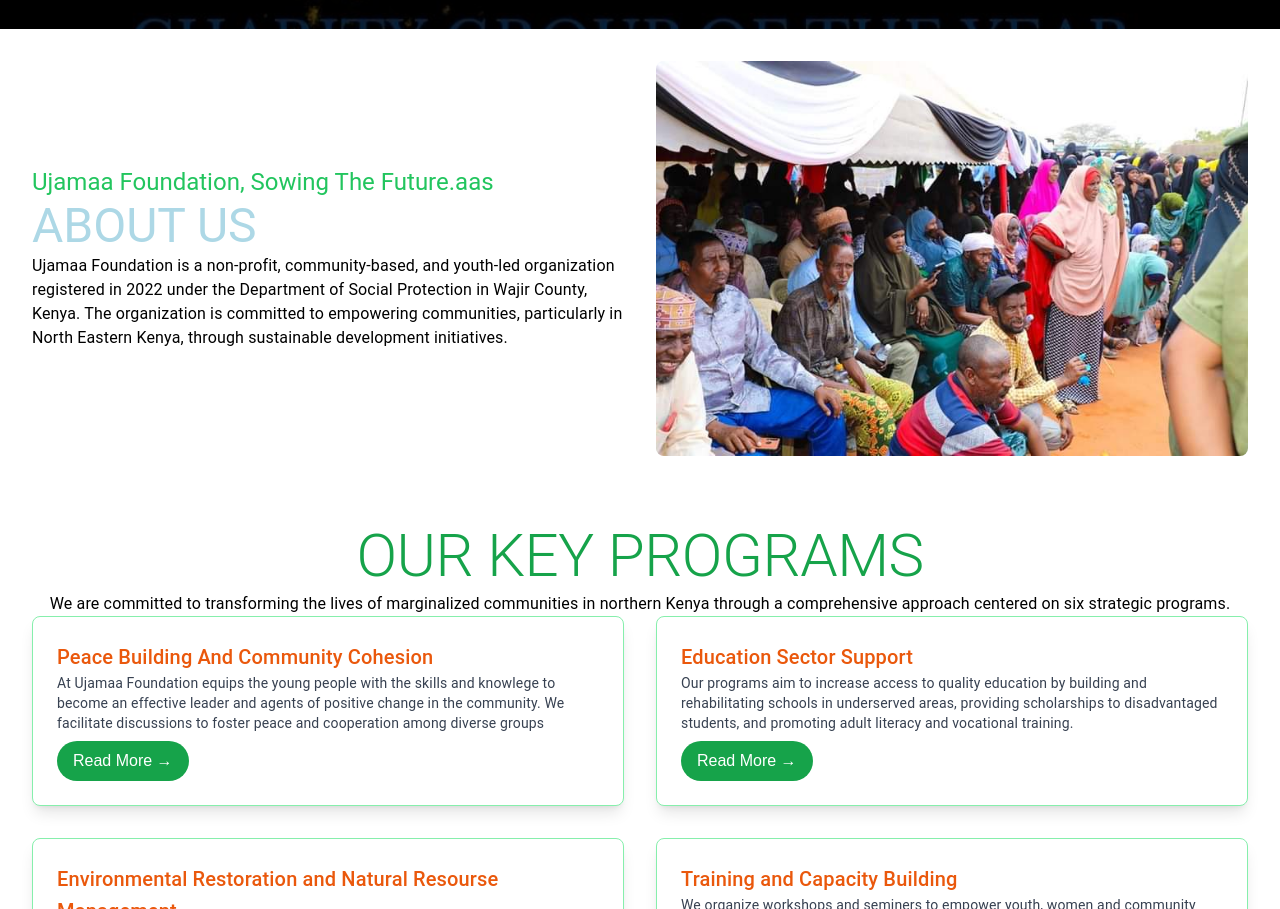
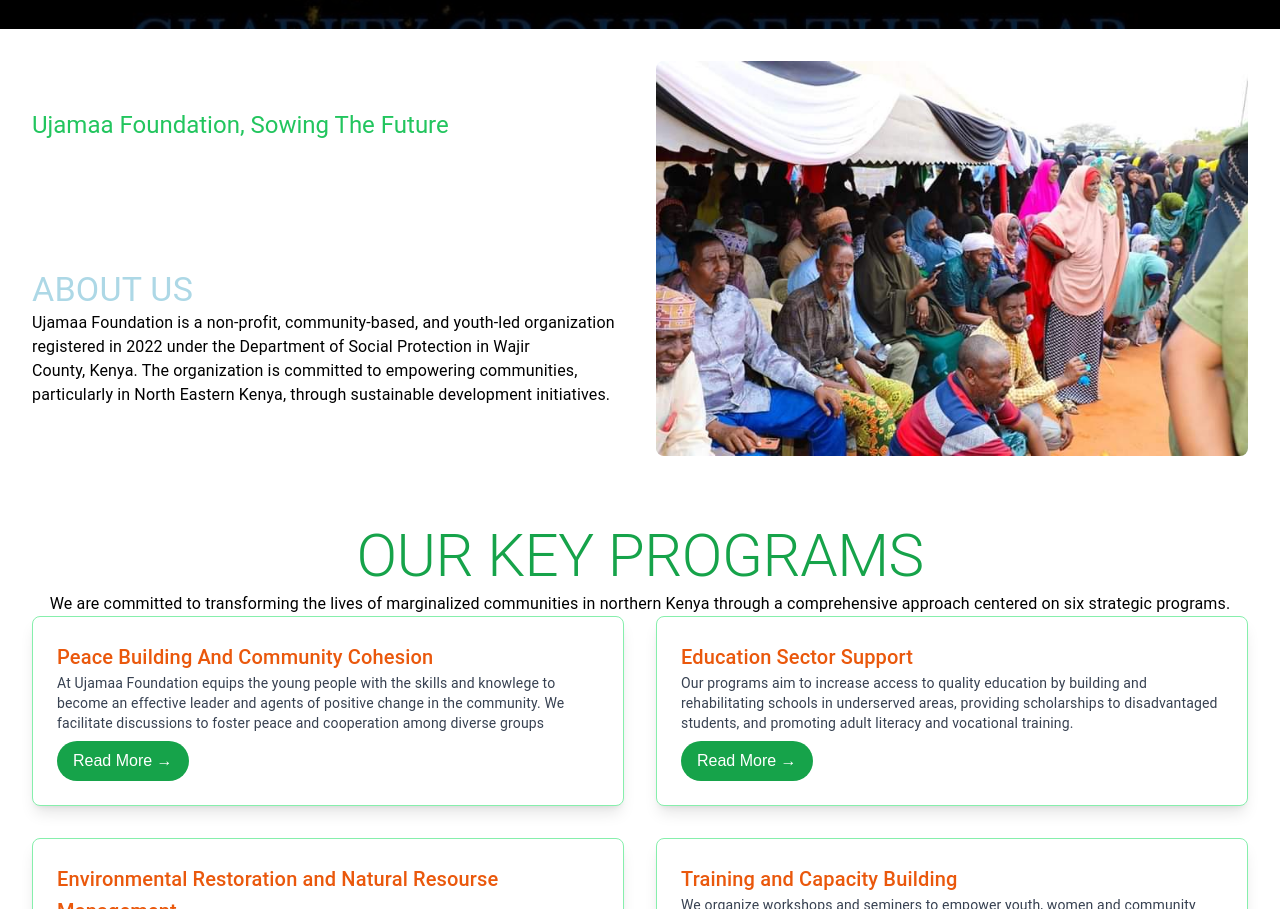
Before and after one commit to ahmednule/Ujamaa-Foundation, a Next.js app: page / in a window 1280 px wide. Shown: the part 971-1880 px from the top of the page. Built offline with nearby package versions, Linux system fonts and the light colour scheme.

Commit message:
update: just updated the mission of the foundation so that it appears on the top of the component representing the diffrence

```diff
--- a/src/components/AboutUs.jsx
+++ b/src/components/AboutUs.jsx
@@ -6,19 +6,21 @@ export default function AboutUs() {
   return (
     <div className="p-8 flex flex-col md:flex-row items-center gap-8">
       <div className="flex-1">
+       <div className="relative h-40 ">
+       <Typography
+          variant="h5"
+          className="text-green-500 font-bold mb-1 absolute left-0 top-0 h-25 w-30"
+        >
+          Ujamaa Foundation, Sowing The Future
+        </Typography>
+       </div>
         <Typography
-          variant="h5"
-          className="text-green-500 font-bold mb-4"
-        >
-          Ujamaa Foundation, Sowing The Future.aas
-        </Typography>
-        <Typography
-          variant="h3"
-          className="text-[#ADD8E6] font-bold mb-4"
+          variant="h4"
+          className="text-[#ADD8E6] font-bold mb-7"
         >
           ABOUT US
         </Typography>
-        <Typography variant="body1" className="leading-relaxed">
+        <Typography variant="body1" className="leading-relaxed text-balance mt-5">
           Ujamaa Foundation is a non-profit, community-based, and youth-led organization
           registered in 2022 under the Department of Social Protection in Wajir County,
           Kenya. The organization is committed to empowering communities, particularly in
```
